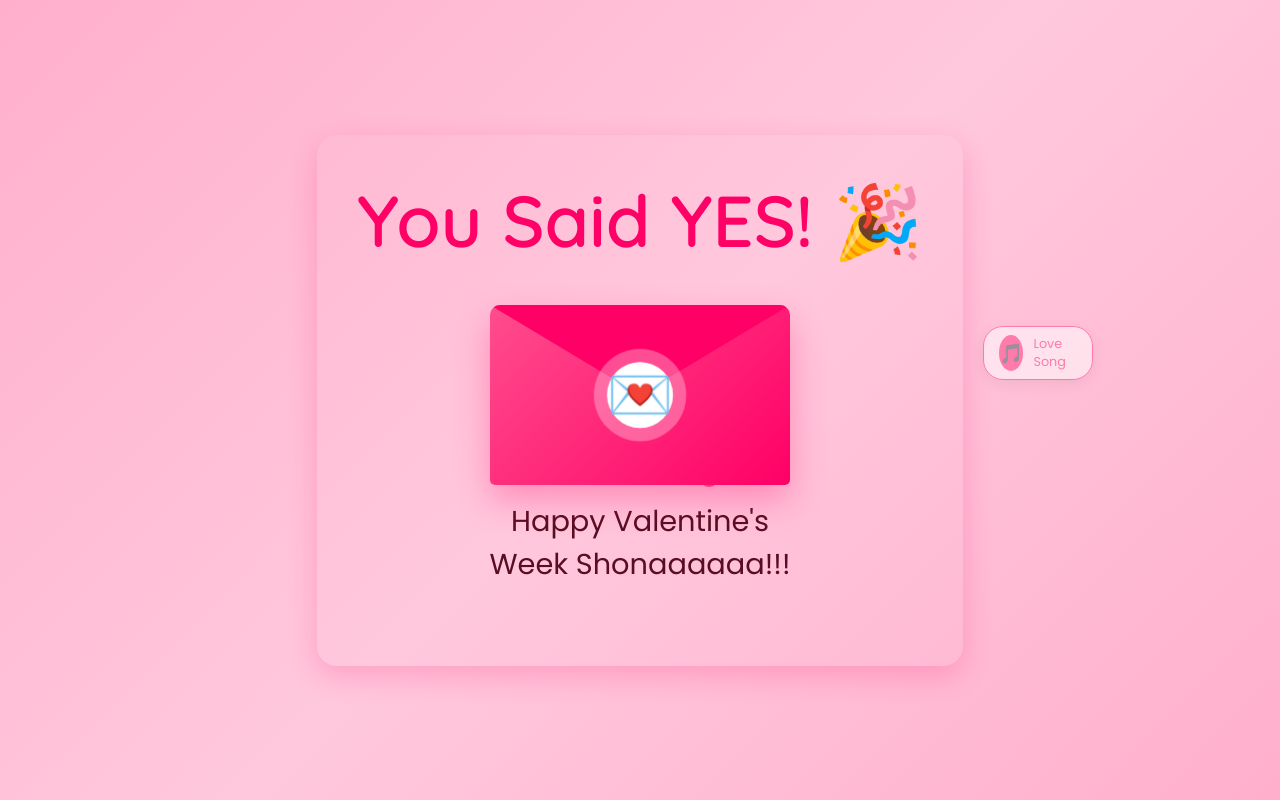
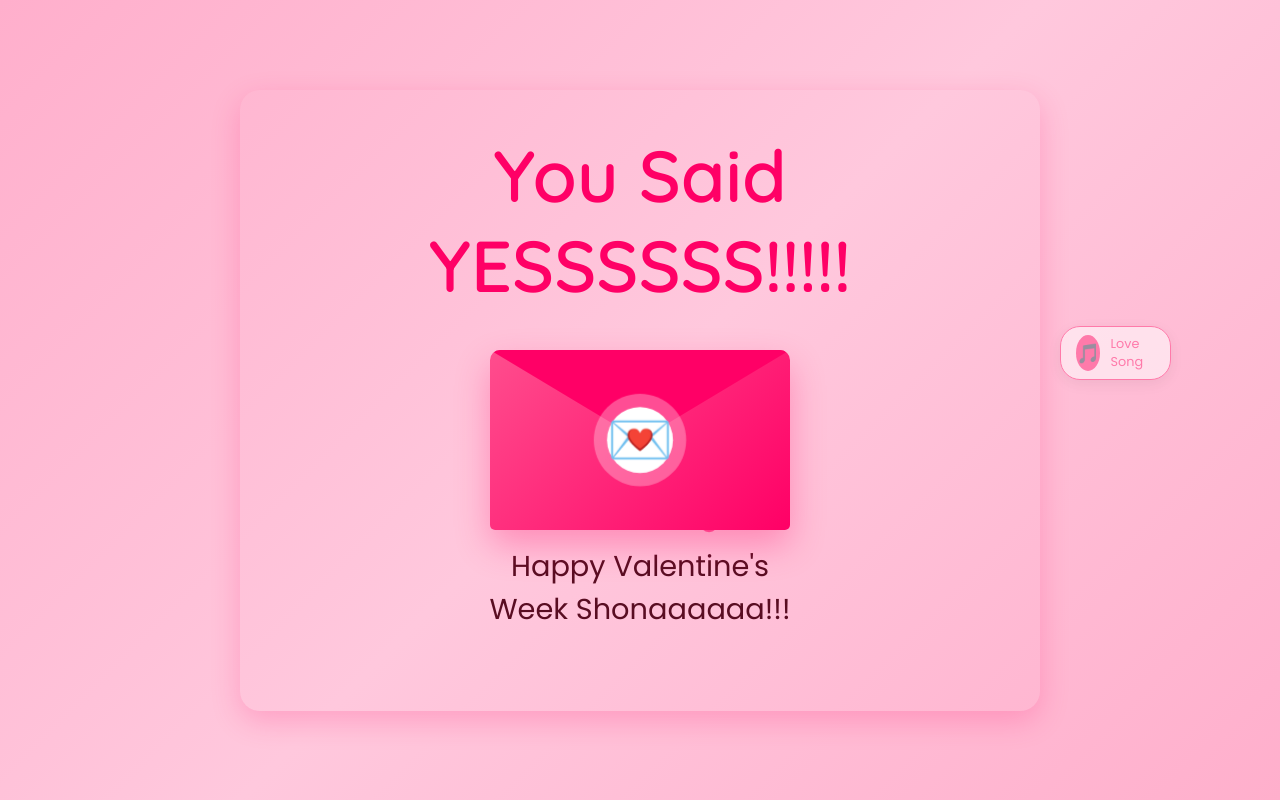
Before and after one commit to waswrongwadi/Trials, a plain HTML site: page yes.html in a window 1280 px wide. Drawn offline with Linux system fonts and the light colour scheme.

Commit message:
yes.html

```diff
--- a/yes.html
+++ b/yes.html
@@ -204,7 +204,7 @@
 </head>
 <body class="yes-page">
     <div class="container">
-        <h1 class="celebrate">You Said YES! 🎉</h1>
+        <h1 class="celebrate">You Said YESSSSSS!!!!!</h1>
 
 
         <div class="letter-container" id="letterContainer">
```
